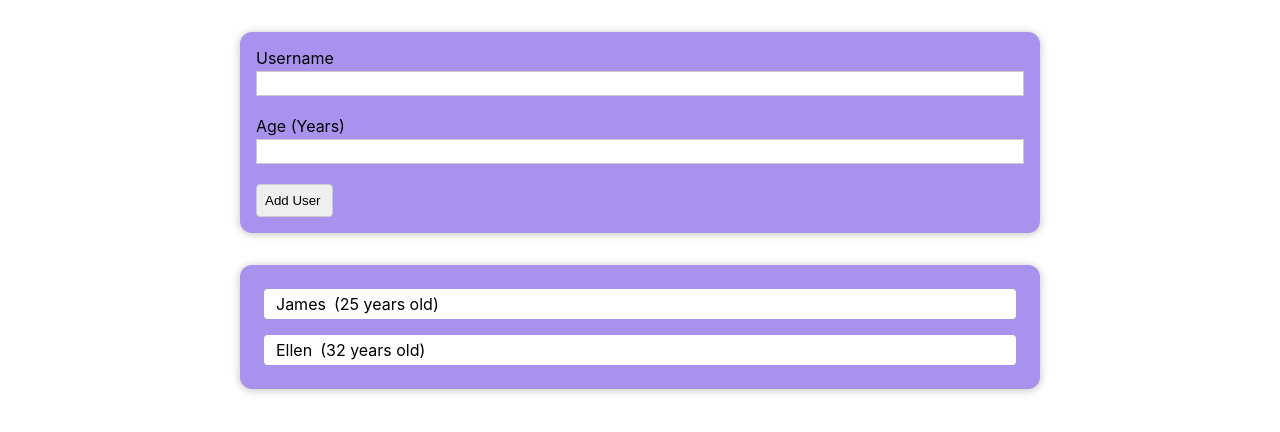
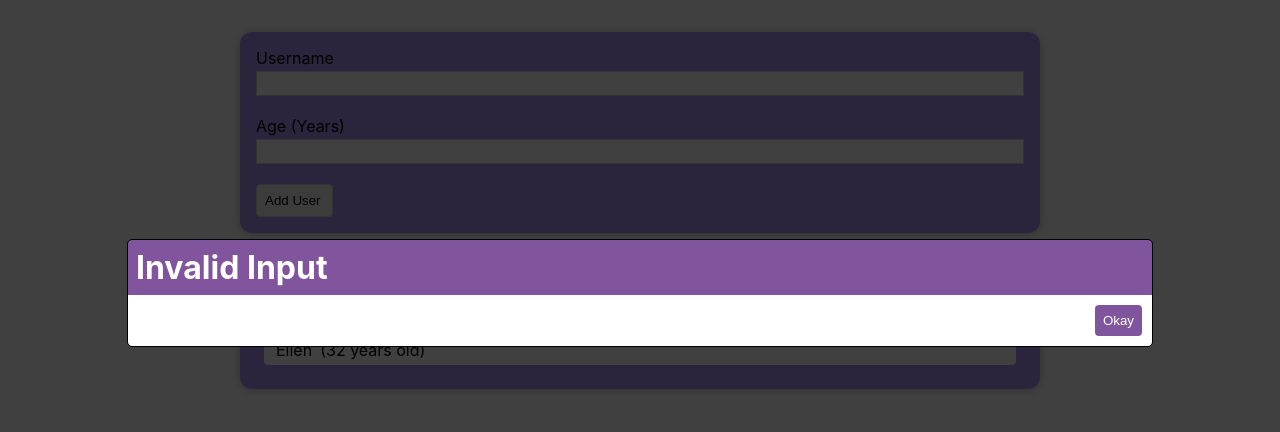
Before and after one commit to Thoss24/add-user-react-app, a React (Create React App) app: page / in a window 1280 px wide. Shown: the top 432 px of the page. Built offline with nearby package versions, Linux system fonts and the light colour scheme.

Commit message:
error modal

```diff
--- /dev/null
+++ b/src/components/ui/ErrorModal.js
@@ -0,0 +1,22 @@
+import styles from "./ErrorModal.module.css";
+
+const ErrorModal = (props) => {
+  return (
+    <div>
+        <div className={styles.backdrop}/>
+        <div className={styles["error-modal-container"]}>
+        <div className={styles.heading}>
+            <h1>Invalid Input</h1>
+        </div>
+        <div className={styles["main-content"]}>
+            <p></p>
+            <footer className={styles["button-container"]}>
+            <button className={styles["okay-button"]}>Okay</button>
+            </footer>
+        </div>
+        </div>
+    </div>
+  );
+};
+
+export default ErrorModal;
--- /dev/null
+++ b/src/components/ui/ErrorModal.module.css
@@ -0,0 +1,57 @@
+* {
+    box-sizing: border-box;
+    padding: 0;
+    margin: 0;
+}
+
+.backdrop {
+    position: fixed;
+    top: 0;
+    left: 0;
+    background: rgba(0, 0, 0, 0.75);
+    height: 100vh;
+    width: 100%;
+}
+
+.error-modal-container {
+    position: fixed;
+    top: 30vh;
+    width: 80%;
+    left: 10%;
+    z-index: 100;
+    overflow: hidden;
+    border-radius: 4px;
+    outline: 1px solid black;
+}
+
+.heading {
+    display: flex;
+    justify-content: flex-start;
+    background-color: rgb(129, 85, 158);
+    color: white;
+    padding: 8px;
+}
+
+.main-content {
+    display: flex;
+    flex-direction: column;
+    justify-content: space-between;
+    background-color: white;
+    height: 100%;
+    padding: 10px;
+}
+
+.button-container {
+    display: flex;
+    justify-content: flex-end;
+}
+
+.okay-button {
+    display: flex;
+    justify-content: center;
+    align-items: center;
+    background-color: rgb(129, 85, 158);
+    color: white;
+    padding: 8px;
+    border-radius: 4px;
+}
--- a/src/components/user/User.js
+++ b/src/components/user/User.js
@@ -1,5 +1,6 @@
 import React, { useState } from "react";
 import styles from "./User.module.css";
+import ErrorModal from "../ui/ErrorModal";
 
 const User = (props) => {
   const [currentUsername, setCurrentUsername] = useState("");
@@ -25,10 +26,13 @@ const User = (props) => {
     setCurrentAge("");
 
     props.onSaveNewUser(newUser);
+
   };
 
-  return (
+
+  let AddUserForm = (
     <div className={styles["add-user"]}>
+      <ErrorModal/>
       <form className={styles.user} onSubmit={submitFormHandler}>
         <div className={styles["input-shell"]}>
           <label>Username</label>
@@ -37,23 +41,31 @@ const User = (props) => {
             name="username"
             id="username"
             onChange={usernameHandler}
+            value={currentUsername}
           />
         </div>
         <div className={styles["input-shell"]}>
           <label>Age (Years)</label>
-          <input type="text" name="age" id="age" onChange={ageHandler} />
+          <input
+            type="text"
+            name="age"
+            id="age"
+            onChange={ageHandler}
+            value={currentAge}
+          />
         </div>
         <div className={styles["add-user-button-container"]}>
-          <button
-            className={styles["add-user-button"]}
-            type="submit"
-          >
+          <button className={styles["add-user-button"]} type="submit">
             Add User
           </button>
         </div>
       </form>
     </div>
   );
+
+  return (
+    <div>{AddUserForm}</div>
+  )
 };
 
 export default User;
```
